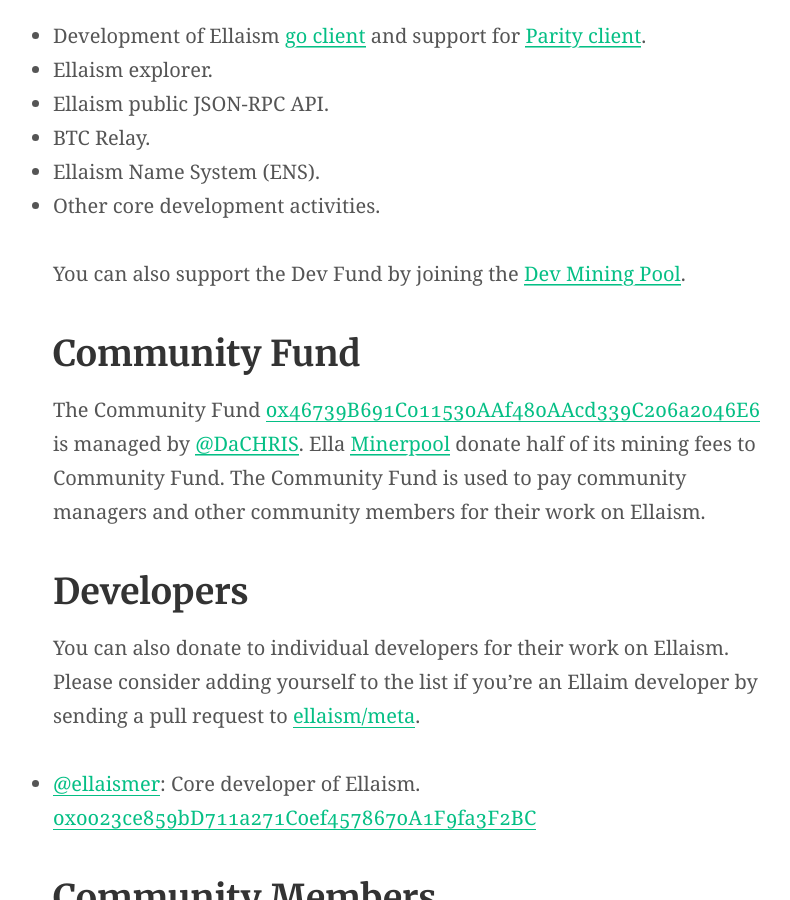
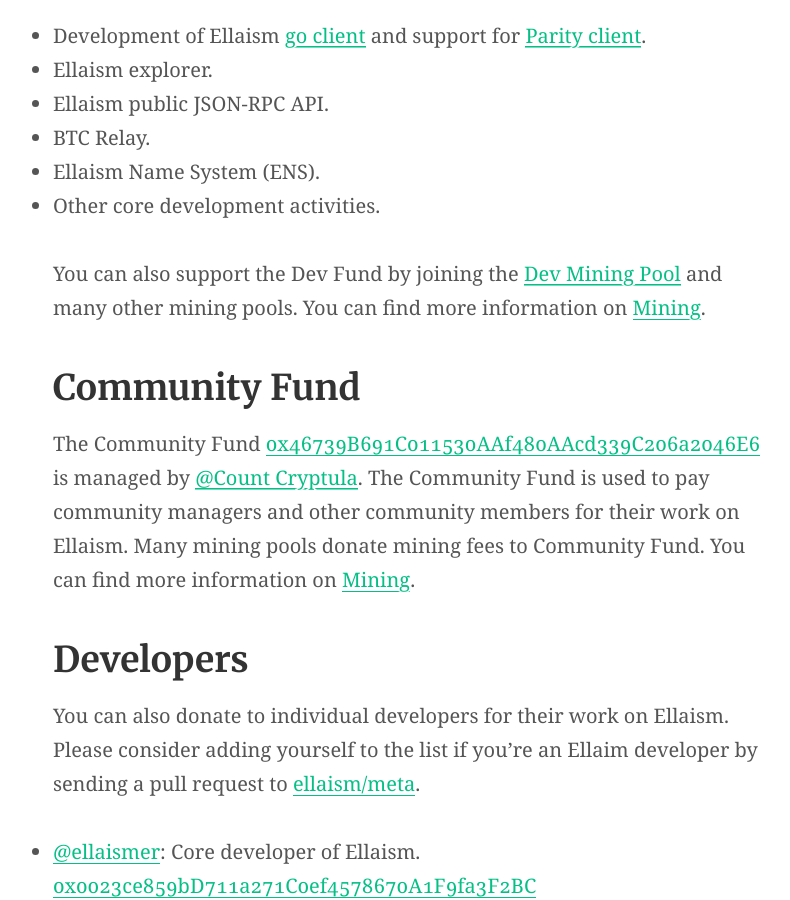
Before and after one commit to ellaism/ellaism.org, a Jekyll site: the page built from donate.md, in a window 1280 px wide and 900 px high, scrolled down 840 px. Shown: the whole window, without its empty margins (230-1020 px from the left). Built offline with Jekyll 4.4.1, drawn with Linux system fonts in a browser that asks for light colours; our own code applies the rules of GitHub Pages for plain Markdown files.

Commit message:
Fix Community Fund information

```diff
--- a/donate.md
+++ b/donate.md
@@ -20,11 +20,11 @@
 * Ellaism Name System (ENS).
 * Other core development activities.
 
-You can also support the Dev Fund by joining the [Dev Mining Pool](https://pool.ellaism.org).
+You can also support the Dev Fund by joining the [Dev Mining Pool](https://pool.ellaism.org) and many other mining pools. You can find more information on [Mining](/mining/).
 
 ## Community Fund
 
-The Community Fund [0x46739B691C011530AAf480AAcd339C206a2046E6](https://explorer.ellaism.org/addr/0x46739B691C011530AAf480AAcd339C206a2046E6) is managed by [@DaCHRIS](https://github.com/DaCHRIS). Ella [Minerpool](http://ella.minerpool.net) donate half of its mining fees to Community Fund. The Community Fund is used to pay community managers and other community members for their work on Ellaism.
+The Community Fund [0x46739B691C011530AAf480AAcd339C206a2046E6](https://explorer.ellaism.org/addr/0x46739B691C011530AAf480AAcd339C206a2046E6) is managed by [@Count Cryptula](https://twitter.com/talesfmthcrypto). The Community Fund is used to pay community managers and other community members for their work on Ellaism. Many mining pools donate mining fees to Community Fund. You can find more information on [Mining](/mining/).
 
 ## Developers
 
```
